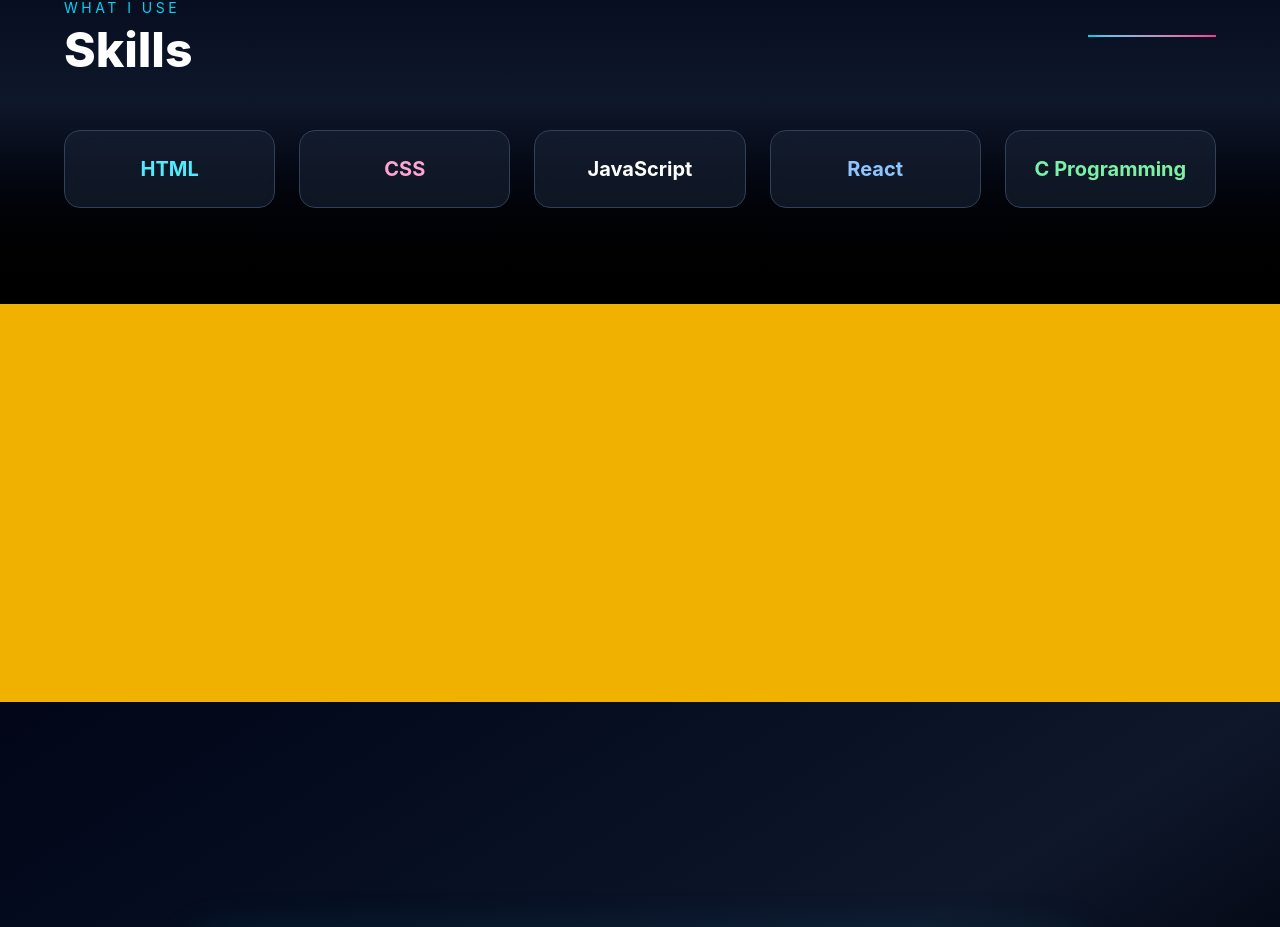
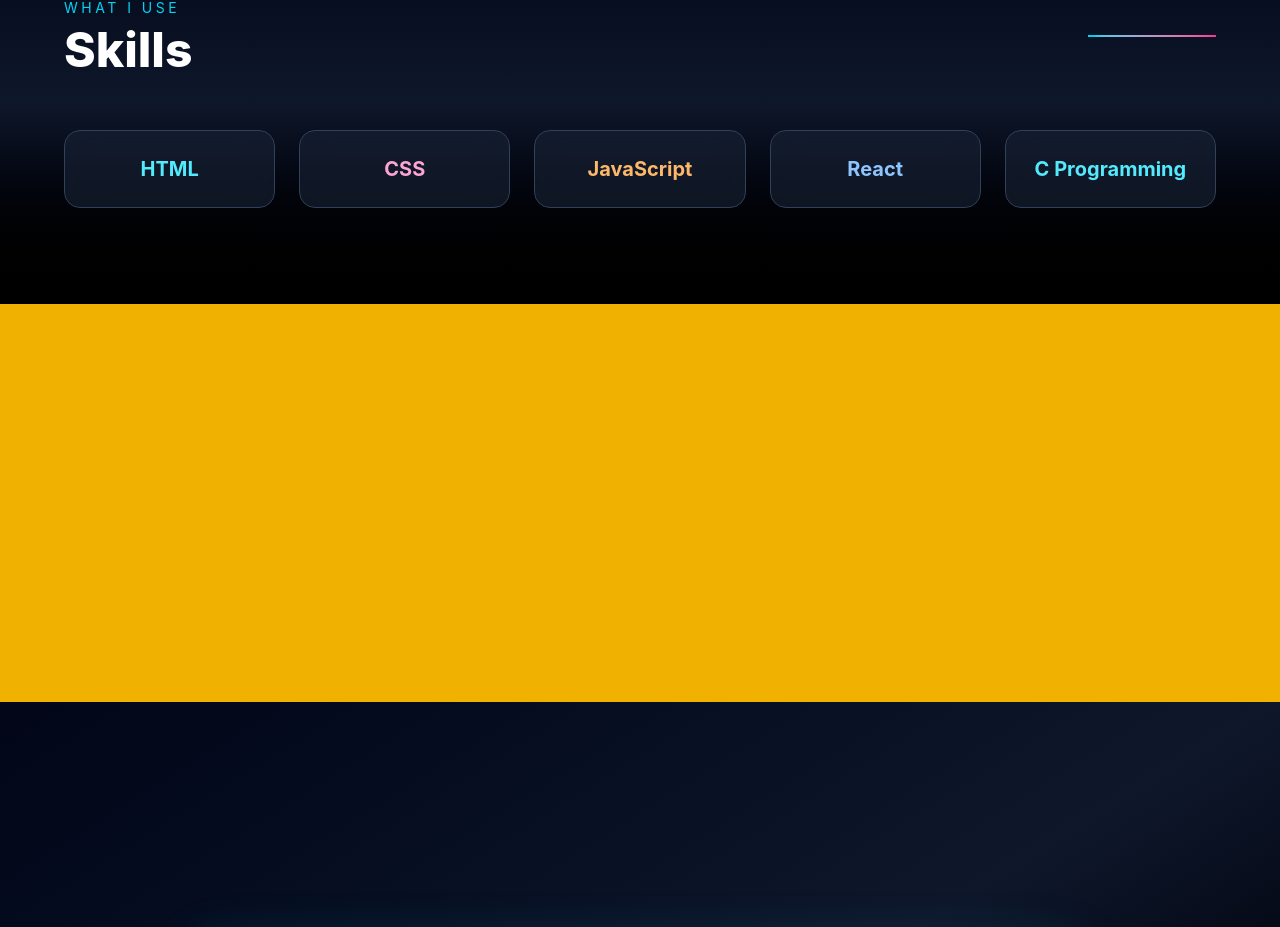
Before and after one commit to anakhasreekumar2004/portfolio, a React app: page / in a window 1280 px wide. Shown: the part 2498-3425 px from the top of the page. Built offline with nearby package versions, Linux system fonts and the light colour scheme; the HTML template or start-up script is replaced by a standard one.

Commit message:
update ui2

```diff
--- a/src/components/Skills.jsx
+++ b/src/components/Skills.jsx
@@ -1,4 +1,5 @@
 import React from "react";
+
 function Skills() {
   return (
 
@@ -24,7 +25,7 @@
     {/* Skills Grid */}
     <div className="grid grid-cols-2 md:grid-cols-3 lg:grid-cols-5 gap-6">
 
-      {/* Skill Card */}
+      {/* HTML */}
       <div className="group relative overflow-hidden rounded-2xl border border-slate-700 bg-slate-800/50 p-6 text-center backdrop-blur-lg transition-all duration-500 hover:-translate-y-2 hover:border-cyan-400 hover:shadow-[0_0_30px_rgba(34,211,238,0.25)]">
         <div className="absolute inset-0 bg-gradient-to-br from-cyan-400/10 to-transparent opacity-0 group-hover:opacity-100 transition duration-500"></div>
 
@@ -33,6 +34,7 @@
         </h3>
       </div>
 
+      {/* CSS */}
       <div className="group relative overflow-hidden rounded-2xl border border-slate-700 bg-slate-800/50 p-6 text-center backdrop-blur-lg transition-all duration-500 hover:-translate-y-2 hover:border-pink-500 hover:shadow-[0_0_30px_rgba(236,72,153,0.25)]">
         <div className="absolute inset-0 bg-gradient-to-br from-pink-500/10 to-transparent opacity-0 group-hover:opacity-100 transition duration-500"></div>
 
@@ -41,14 +43,16 @@
         </h3>
       </div>
 
-      <div className="group relative overflow-hidden rounded-2xl border border-slate-700 bg-slate-800/50 p-6 text-center backdrop-blur-lg transition-all duration-500 hover:-translate-y-2 hover:shadow-[0_0_30px_rgba(250,204,21,0.25)]">
-        <div className="absolute inset-0 bg-gradient-to-br to-transparent opacity-0 group-hover:opacity-100 transition duration-500"></div>
+      {/* JavaScript */}
+      <div className="group relative overflow-hidden rounded-2xl border border-slate-700 bg-slate-800/50 p-6 text-center backdrop-blur-lg transition-all duration-500 hover:-translate-y-2 hover:border-orange-400 hover:shadow-[0_0_30px_rgba(251,146,60,0.25)]">
+        <div className="absolute inset-0 bg-gradient-to-br from-orange-400/10 to-transparent opacity-0 group-hover:opacity-100 transition duration-500"></div>
 
-        <h3 className="relative z-10 text-xl font-bold  group-hover:text-white transition">
+        <h3 className="relative z-10 text-xl font-bold text-orange-300 group-hover:text-white transition">
           JavaScript
         </h3>
       </div>
 
+      {/* React */}
       <div className="group relative overflow-hidden rounded-2xl border border-slate-700 bg-slate-800/50 p-6 text-center backdrop-blur-lg transition-all duration-500 hover:-translate-y-2 hover:border-blue-400 hover:shadow-[0_0_30px_rgba(96,165,250,0.25)]">
         <div className="absolute inset-0 bg-gradient-to-br from-blue-400/10 to-transparent opacity-0 group-hover:opacity-100 transition duration-500"></div>
 
@@ -57,10 +61,11 @@
         </h3>
       </div>
 
-      <div className="group relative overflow-hidden rounded-2xl border border-slate-700 bg-slate-800/50 p-6 text-center backdrop-blur-lg transition-all duration-500 hover:-translate-y-2 hover:border-green-400 hover:shadow-[0_0_30px_rgba(74,222,128,0.25)]">
-        <div className="absolute inset-0 bg-gradient-to-br from-green-400/10 to-transparent opacity-0 group-hover:opacity-100 transition duration-500"></div>
+      {/* C Programming */}
+      <div className="group relative overflow-hidden rounded-2xl border border-slate-700 bg-slate-800/50 p-6 text-center backdrop-blur-lg transition-all duration-500 hover:-translate-y-2 hover:border-cyan-400 hover:shadow-[0_0_30px_rgba(34,211,238,0.25)]">
+        <div className="absolute inset-0 bg-gradient-to-br from-cyan-400/10 to-transparent opacity-0 group-hover:opacity-100 transition duration-500"></div>
 
-        <h3 className="relative z-10 text-xl font-bold text-green-300 group-hover:text-white transition">
+        <h3 className="relative z-10 text-xl font-bold text-cyan-300 group-hover:text-white transition">
           C Programming
         </h3>
       </div>
@@ -72,4 +77,5 @@
 </section>
   );
 }
+
 export default Skills;
```
